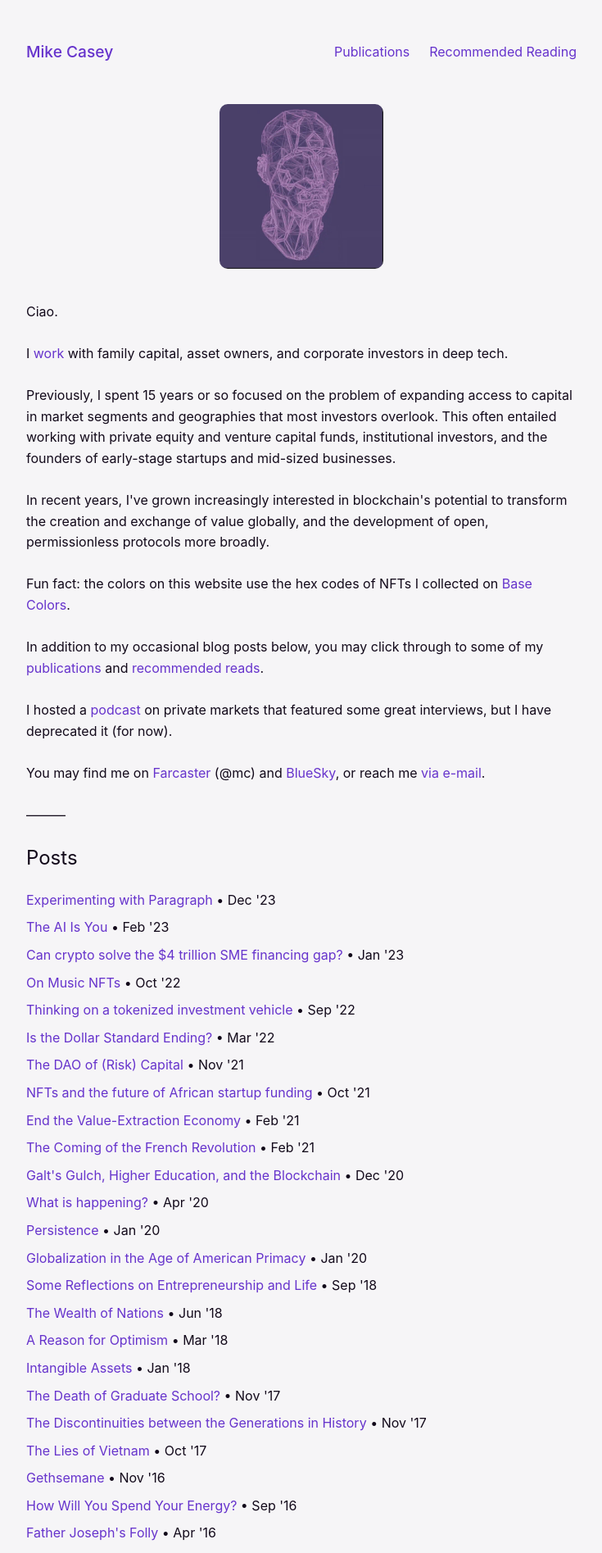
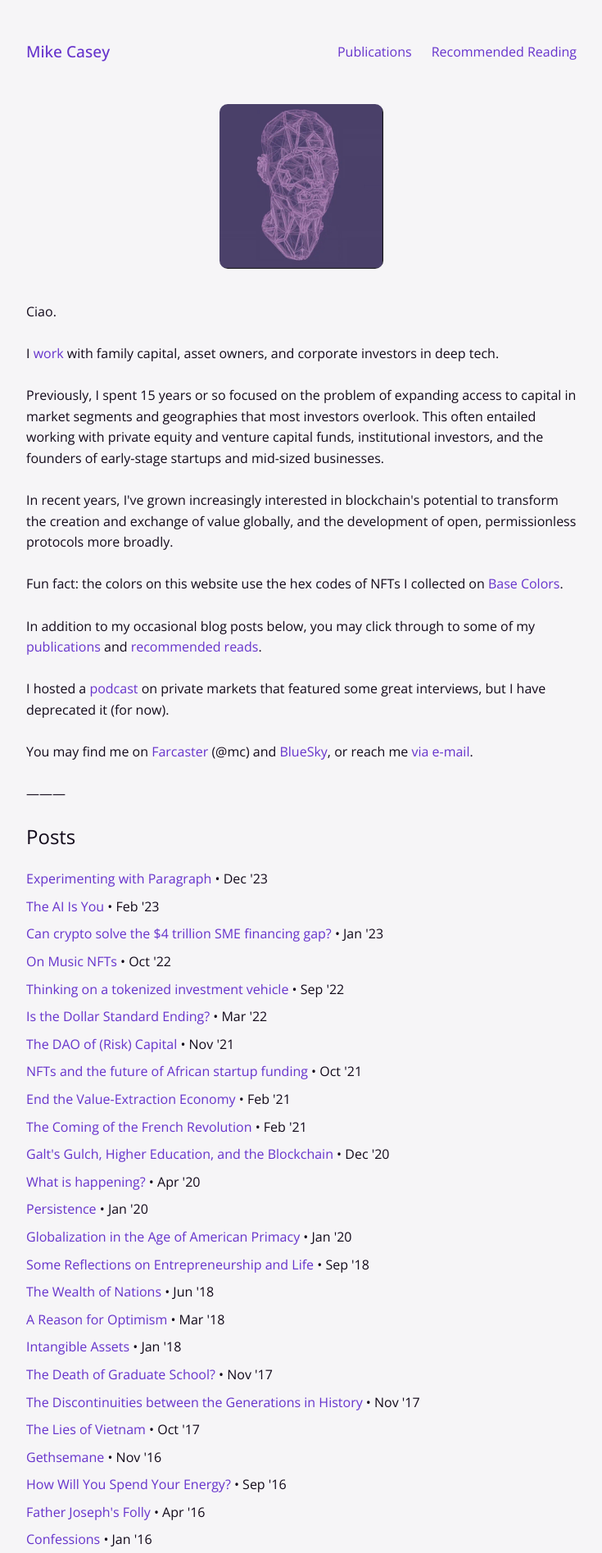
Before and after one commit to miguelito4/casey.github.io, a Jekyll site: the page built from index.html, in a window 1280 px wide. Shown: the top 1895 px of the page at 82% size, without its empty margins (272-1007 px from the left). Built offline with Jekyll 4.4.1, drawn with Linux system fonts in a browser that asks for light colours; the list of posts is cut into pages by our own code.

Commit message:
Update font to Open Sans

```diff
--- a/_layouts/default.html
+++ b/_layouts/default.html
@@ -4,6 +4,7 @@
     <meta charset="UTF-8">
     <meta name="viewport" content="width=device-width, initial-scale=1.0">
     <title>{{ site.title }}{% if page.title %} - {{ page.title }}{% endif %}</title>
+    <link href="https://fonts.googleapis.com/css2?family=Open+Sans:wght@400;500;600&display=swap" rel="stylesheet">
     <link rel="stylesheet" href="/assets/css/style.css">
 </head>
 <body>
--- a/assets/css/style.css
+++ b/assets/css/style.css
@@ -15,7 +15,7 @@
 body {
   background-color: var(--background-color);
   color: var(--text-color);
-  font-family: -apple-system, BlinkMacSystemFont, "Segoe UI", Roboto, Helvetica, Arial, sans-serif;
+  font-family: 'Open Sans', -apple-system, BlinkMacSystemFont, "Segoe UI", Roboto, Helvetica, Arial, sans-serif;
   line-height: 1.6;
   max-width: 42rem;
   margin: 0 auto;
```
